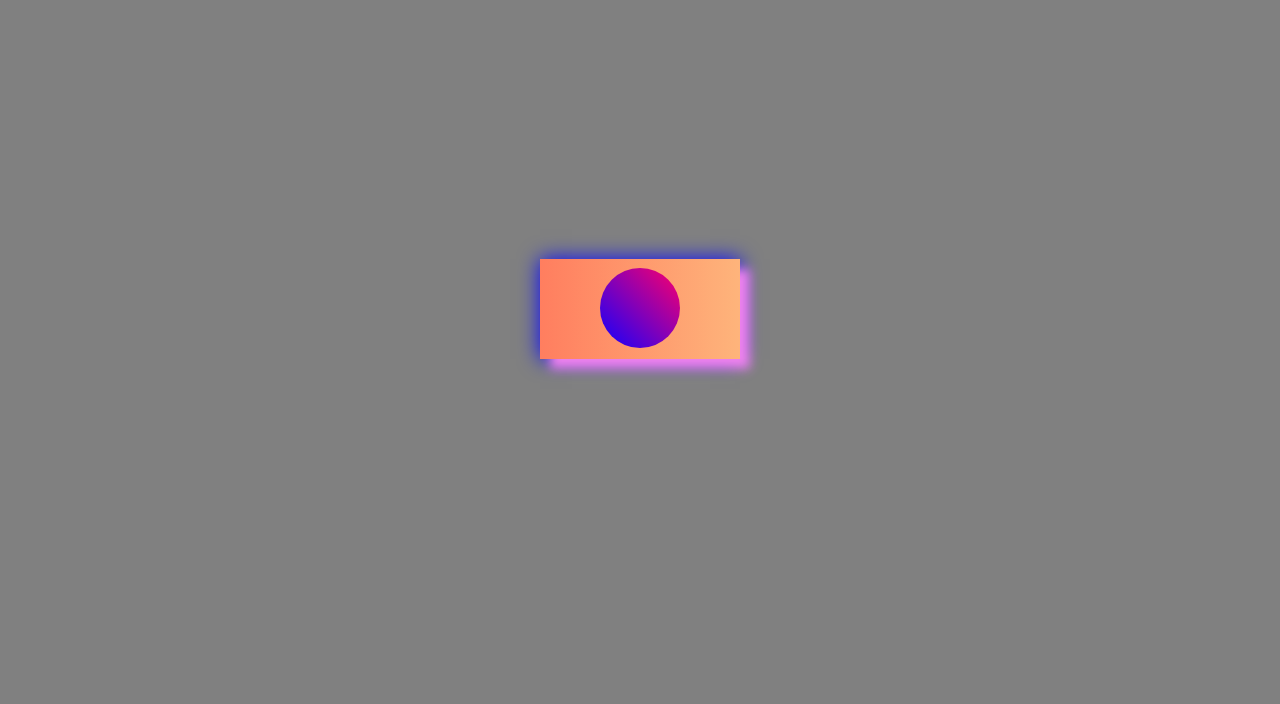
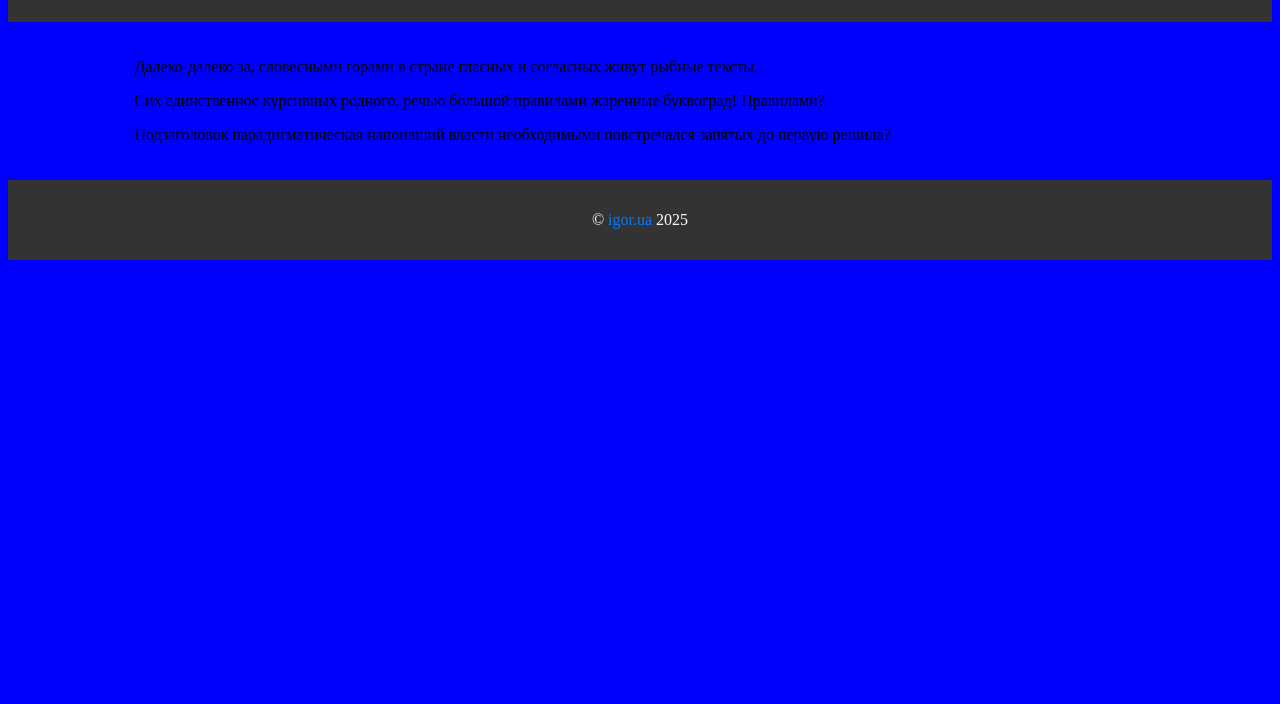
Before and after one commit to Fantom469/CSS, a plain HTML site: page index.html in a window 1280 px wide. Shown: the part 96-800 px from the top of the page. Drawn offline with Linux system fonts and the light colour scheme.

Commit message:
Addpatetion_design

```diff
--- a/index.html
+++ b/index.html
@@ -4,107 +4,27 @@
 <head>
     <meta charset="UTF-8">
     <meta name="viewport" content="width=device-width, initial-scale=1.0">
-    <title>Котомемоизация</title>
-    <style>
-        /*
-        body
-        {
-            background-color: #000;
-        }
-
-        .meme-container
-        {
-            margin: auto;
-            min-width: 500px;
-            max-width: 800px;
-            padding: 10px 10px;
-            background-color: gray;
-            text-align: center;
-            color: #fff;
-            border: 10px;
-            border-color: #fff;
-            border-style: solid;
-            font-family: monospace;
-            font-size: 20px;
-
-        }
-
-        .mem-image{
-
-
-            margin: 20px;
-            width: 320px;
-            height: 240px;
-              border: 10px;
-              border-color: white;
-              border-style: solid;
-
-        }
-      */
-body
-{
-    background-color: gray;
-}
-
-
-      .rectangle
-      {
-height: 100px;
-width: 200px;
-background:linear-gradient(to right, #ff7e5f,  #feb47b) ;
-box-shadow: 10px 10px  10px violet, 0 0 20px blue;
-position: absolute;
-top: 50%;
-left: 50%;
-transform: translate(-50%, -45%);
-
-      }
-
-      .circle
-      {
-height: 80px;
-width: 80px;
-background: linear-gradient(45deg, #1100ff, #ff006a);
-border-radius: 50%;
-position: absolute;
-top: 50%;
-left: 50%;
-transform: translate(-50%, -45%);
-transition: all 2s ease;
-
-      }
-
-.circle:hover
-{
-    height: 100px;
-    width: 200px;
-    border-radius:0%;
-    box-shadow: 0 0 15px 10px rgba(123,61, 241, 0.5);
-   background: linear-gradient(to left, #117e54, #f2f2f2);
-   transform: translate(50px, -45px);
-}
-
-      </style>
+    <link rel="stylesheet" href="./styles.css">
+    <title>Медиа-запросы для разных устройств</title>
 </head>
 
 <body>
 
-    <div class="rectangle"></div>
-    <div class="circle"></div>
+    <div class="header">
+        <h1>
+            <s>Магия</s> @media
+        </h1>
+    </div>
 
+    <div class="main-content">
+        <p>Далеко-далеко за, словесными горами в стране гласных и согласных живут рыбные тексты.</p>
+        <p>Сих единственное курсивных родного, речью большой правилами жаренные буквоград! Правилами?</p>
+        <p>Подзаголовок парадигматическая напоивший власти необходимыми повстречался запятых до первую решила?</p>
+    </div>
 
- <!--
-    <div class="meme-container">
-<img class="mem-image" src="photo_cat.jpg">
-           <p>Я — КОТ<br>
-         А какие достижения у тебя?</p>
-
-
-
-</div>
--->
-
-
+    <div class="footer">
+        <p>&copy; <a href="http://igor.ua">igor.ua</a> 2025 </p>
+    </div>
 
 </body>
 
--- /dev/null
+++ b/styles.css
@@ -0,0 +1,76 @@
+body {
+   background-color: var(--bg-color);
+
+   transition: background-color, 1s, ease;
+}
+
+:root
+{
+    --bg-color: aqua;
+    transition: --bg-color 1s ease;
+}
+
+.header {
+    text-align: center;
+}
+
+.main-content {
+    width: 80%;
+    margin: 0 auto;
+}
+
+
+.header {
+    background-color: #333;
+    color: white;
+    padding: 15px;
+}
+
+.main-content {
+    padding: 20px;
+}
+
+.footer {
+    background-color: #333;
+    color: white;
+    text-align: center;
+    padding: 15px;
+}
+
+a {
+    color: #007bff;
+    text-decoration: none;
+}
+
+a:hover {
+    color: #0056b3;
+    text-decoration: underline;
+}
+
+body{
+    background-color: var(--bg-color);
+    transition: background-color 1s ease;
+}
+
+@media (min-width: 501px) and (max-width: 1000px)
+{
+  :root
+  {
+    --bg-color: red;
+  }
+}
+
+@media (min-width: 1001px) and (max-width: 1500px) {
+    body
+    {
+        background-color: blue;
+    }
+}
+
+@media (min-width: 1501px) and (max-width: 2000px)
+{
+    body
+    {
+        background-color: purple;
+    }
+}
```
